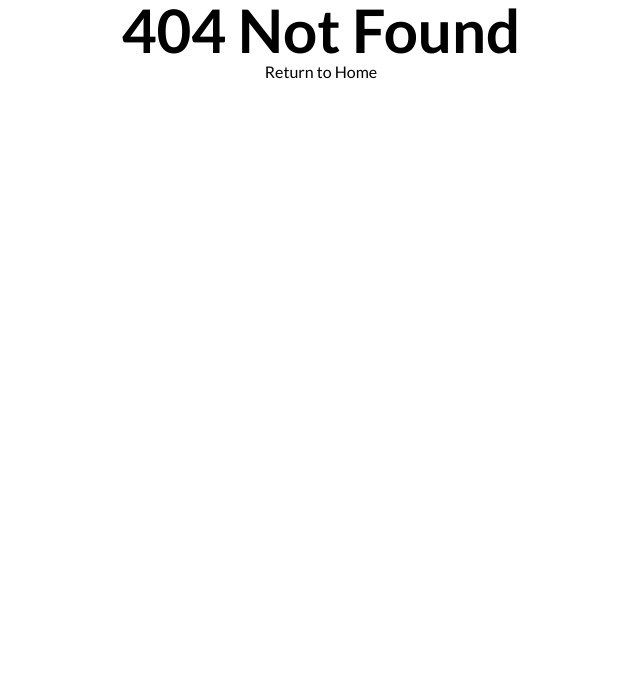
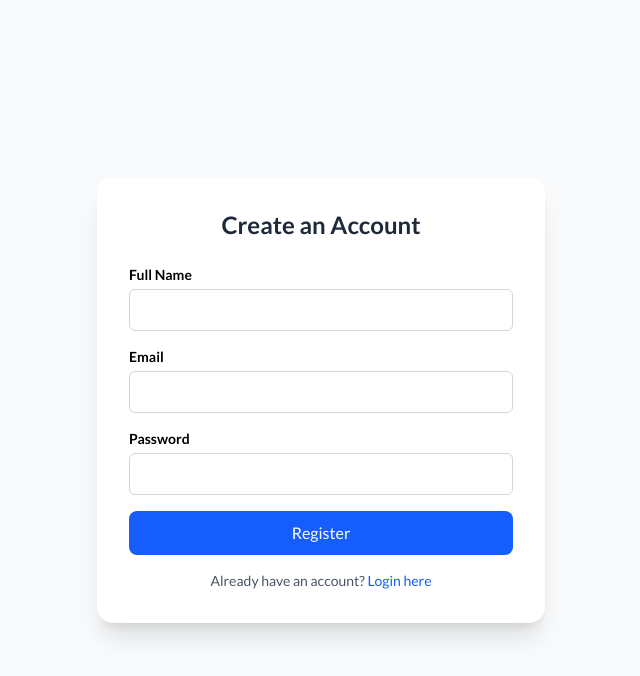
Before and after one commit to Mylawyer555/street_shop, a React (Vite) app: page /register in a window 1280 px wide. Before the commit this address had no page. Shown: the top 676 px of the page, without its empty margins (319-959 px from the left). Built offline with nearby package versions, Linux system fonts and the light colour scheme.

Commit message:
api consumption(signup page done)

```diff
--- /dev/null
+++ b/src/components/InputFields.jsx
@@ -0,0 +1,32 @@
+import { Controller } from "react-hook-form";
+
+/**
+ * InputField Component
+ * A reusable input component for use with react-hook-form and Tailwind CSS.
+ */
+const InputField = ({ name, control, label, type = "text", error }) => {
+  return (
+    <div className="mb-4">
+      <label htmlFor={name} className="block text-sm font-semibold mb-1">
+        {label}
+      </label>
+      <Controller
+        name={name}
+        control={control}
+        defaultValue="" // Ensure the input is always controlled
+        render={({ field }) => (
+          <input
+            id={name}
+            {...field}
+            type={type}
+            value={field.value || ""} // Fallback to empty string if undefined
+            className="w-full p-2 border border-gray-300 rounded-md text-base focus:outline-none focus:ring-2 focus:ring-blue-500"
+          />
+        )}
+      />
+      {error && <p className="text-red-500 text-sm mt-1">{error}</p>}
+    </div>
+  );
+};
+
+export default InputField;
--- a/src/components/ProductCard.jsx
+++ b/src/components/ProductCard.jsx
@@ -45,6 +45,8 @@ const ProductCard = ({ product, onPreview }) => {
         </div>
       </div>
 
+
+
       {/* Product Info Section */}
       <div className="mt-3 flex flex-col justify-between flex-grow">
         <Link to={`/product/${product.id}`}>
--- /dev/null
+++ b/src/config/appConfig.js
@@ -0,0 +1,20 @@
+
+const configs = {
+    development:{
+        // Add your development configuration here
+        API_BASE_URL: import.meta.env.VITE_API_BASE_URL,
+    },
+    production:{
+        // Add your production configuration here
+        API_BASE_URL: import.meta.env.VITE_API_BASE_URL_PROD,
+    },
+}
+
+// Get the current environment
+const ENV = import.meta.env.VITE_APP_ENV || 'development';
+
+//pick the configuration based on the environment
+const appConfig = configs[ENV];
+
+// Export the configuration object
+export default appConfig;
--- a/src/main.jsx
+++ b/src/main.jsx
@@ -11,6 +11,8 @@ import { CartProvider } from "./context/CartContext.jsx";
 import { ToastContainer } from "react-toastify";
 import Cart from "./pages/Cartpage.jsx";
 import { SearchProvider } from "./context/SearchContext.jsx";
+import InputField from "./components/InputFields.jsx";
+import UserRegistrationPage from "./pages/UserRegistrationPage.jsx";
 
 
 
@@ -33,8 +35,8 @@ const router = createBrowserRouter([
     element: <JewelryCategory />,
   },
   {
-    path: "/cart",
-    element: <Cart/>
+    path: "/register",
+    element: <UserRegistrationPage/>,
   },
 ]);
 
--- /dev/null
+++ b/src/pages/LoginForm.jsx
@@ -0,0 +1,31 @@
+import React,{useState} from 'react'
+import { useForm } from 'react-hook-form'
+import InputField from '../components/InputFields'
+import { useNavigate } from 'react-router-dom'
+import { toast } from 'react-toastify'
+import { yupResolver } from '@hookform/resolvers/yup'
+import { loginSchema } from '../validations/userSchema'
+import { loginUser } from '../services/userService'
+
+
+const LoginForm = () => {
+
+    const navigate = useNavigate();
+    const [loading, setLoading] = useState(false)
+
+    const {
+        control,
+        handleSubmit,
+        reset,
+        formState: { errors },
+    } = useForm({
+        resolver: yupResolver(loginSchema),
+    })
+
+
+  return (
+    <div>LoginForm</div>
+  )
+}
+
+export default LoginForm
--- /dev/null
+++ b/src/pages/UserRegistrationPage.jsx
@@ -0,0 +1,93 @@
+import React, { useState } from 'react';
+import { useNavigate } from 'react-router-dom';
+import { useForm } from 'react-hook-form';
+import InputField from '../components/InputFields';
+import { toast } from 'react-toastify';
+import { yupResolver } from '@hookform/resolvers/yup';
+import { userSchema } from '../validations/userSchema';
+import { registerUser } from '../services/userService';
+
+const UserRegistrationPage = () => {
+  const navigate = useNavigate();
+  const [loading, setLoading] = useState(false);
+
+  const {
+    control,
+    handleSubmit,
+    reset,
+    formState: { errors },
+  } = useForm({
+    resolver: yupResolver(userSchema),
+  });
+
+  const onSubmit = async (data) => {
+    setLoading(true);
+    try {
+      const { message, user } = await registerUser(data);
+      toast.success(message);
+      localStorage.setItem('user', JSON.stringify(user));
+      reset();
+      setTimeout(() => {
+        navigate('/login');
+      }, 2000);
+    } catch (error) {
+      const errorMessage = typeof error === 'string' ? error : error.message;
+      if (errorMessage.includes('email already in use')) {
+        toast.error('Email is already registered. Please, try a different email');
+      } else {
+        toast.error(errorMessage);
+      }
+    } finally {
+      setLoading(false);
+    }
+  };
+
+  return (
+    <div className="min-h-screen flex items-center justify-center bg-gray-50 px-4">
+      <div className="w-full max-w-md bg-white rounded-2xl shadow-xl p-8">
+        <h2 className="text-2xl font-bold text-center text-gray-800 mb-6">
+          Create an Account
+        </h2>
+        <form onSubmit={handleSubmit(onSubmit)} className="space-y-5">
+          <InputField
+            name="fullName"
+            control={control}
+            label="Full Name"
+            error={errors.fullName?.message}
+          />
+          <InputField
+            name="email"
+            control={control}
+            label="Email"
+            error={errors.email?.message}
+          />
+          <InputField
+            name="password"
+            control={control}
+            label="Password"
+            type="password"
+            error={errors.password?.message}
+          />
+          <button
+            type="submit"
+            disabled={loading}
+            className="w-full bg-blue-600 hover:bg-blue-700 text-white font-medium py-2.5 rounded-lg transition-colors duration-200 disabled:bg-[#ccc] cursor-not-allowed"
+          >
+            {loading ? 'Registering...' : 'Register'}
+          </button>
+        </form>
+        <p className="mt-4 text-sm text-gray-600 text-center">
+          Already have an account?{' '}
+          <span
+            onClick={() => navigate('/login')}
+            className="text-blue-600 hover:underline cursor-pointer"
+          >
+            Login here
+          </span>
+        </p>
+      </div>
+    </div>
+  );
+};
+
+export default UserRegistrationPage;
--- /dev/null
+++ b/src/services/apiClient.js
@@ -0,0 +1,23 @@
+// import dependencies
+import axios from 'axios';
+import appConfig from '../config/appConfig';
+
+// create an axios instance with the base URL from the app config
+const apiClient = axios.create({
+    baseURL: appConfig.API_BASE_URL,
+    headers:{
+        "Content-Type": "application/json",
+    },
+});
+
+// Add a request interceptor to include the token in the headers if it exists
+apiClient.interceptors.request.use((config) => {
+    const token = localStorage.getItem('token');
+    if(token) {
+        config.headers.Authorization = `Bearer ${token}`
+    }
+    return config;
+});
+
+export default apiClient;
+// This code sets up an axios instance with a base URL and includes an authorization token in the headers for each request if it exists in local storage. It uses the appConfig to get the base URL based on the environment (development or production).
--- /dev/null
+++ b/src/services/userService.js
@@ -0,0 +1,42 @@
+import apiClient from "./apiClient";
+
+export const registerUser = async (userdata) => {
+    try {
+        const response = await apiClient.post("/users/register", userdata);
+
+        const {message, data} = response.data;
+
+        return {
+            message,
+            user: {fullName: data.fullName, email: data.email, id: data._id},
+        };
+    } catch (error) {
+        console.log("Registration Error:", error);
+
+        // Optional: more detailed logging
+        console.log("Error Response:", error.response);
+        console.log("Error Data:", error.response?.data);
+        throw error.response?.data?.message || "Registration failed";
+    }
+};
+
+const loginUser = async (credentials) => {
+    try {
+        const response = await apiClient.post('/users/login', credentials);
+        const {message, token, userFound} = response.data;
+        return {
+            message,
+            token,
+            user: {
+                fullName: userFound.fullName,
+                email: userFound.email,
+                id: userFound._id,
+                createdAt: userFound.createdAt,
+                isAdmin: userFound.isAdmin,
+                ShippingAddress: userFound.hasShippingAddress,
+            },
+        };
+    } catch (error) {
+        throw error.response?.data?.message || "Login failed";
+    }
+}
--- /dev/null
+++ b/src/validations/userSchema.js
@@ -0,0 +1,14 @@
+import * as Yup from "yup";
+
+export const userSchema = Yup.object().shape({
+  fullName: Yup.string().required("Full name is required"),
+  email: Yup.string().email("Invalid email").required("Email is required"),
+  password: Yup.string()
+    .min(5, "Password must be at least 5 characters")
+    .required("Password is required"),
+});
+
+export const loginSchema = Yup.object().shape({
+  email: Yup.string().email("Invalid email").required("Email is required"),
+  password: Yup.string().required("Password is required"),
+});
```
Also changed, not shown: package.json (+9 -2 lines), 2 other files (tests, documents, lock files or other folders).
